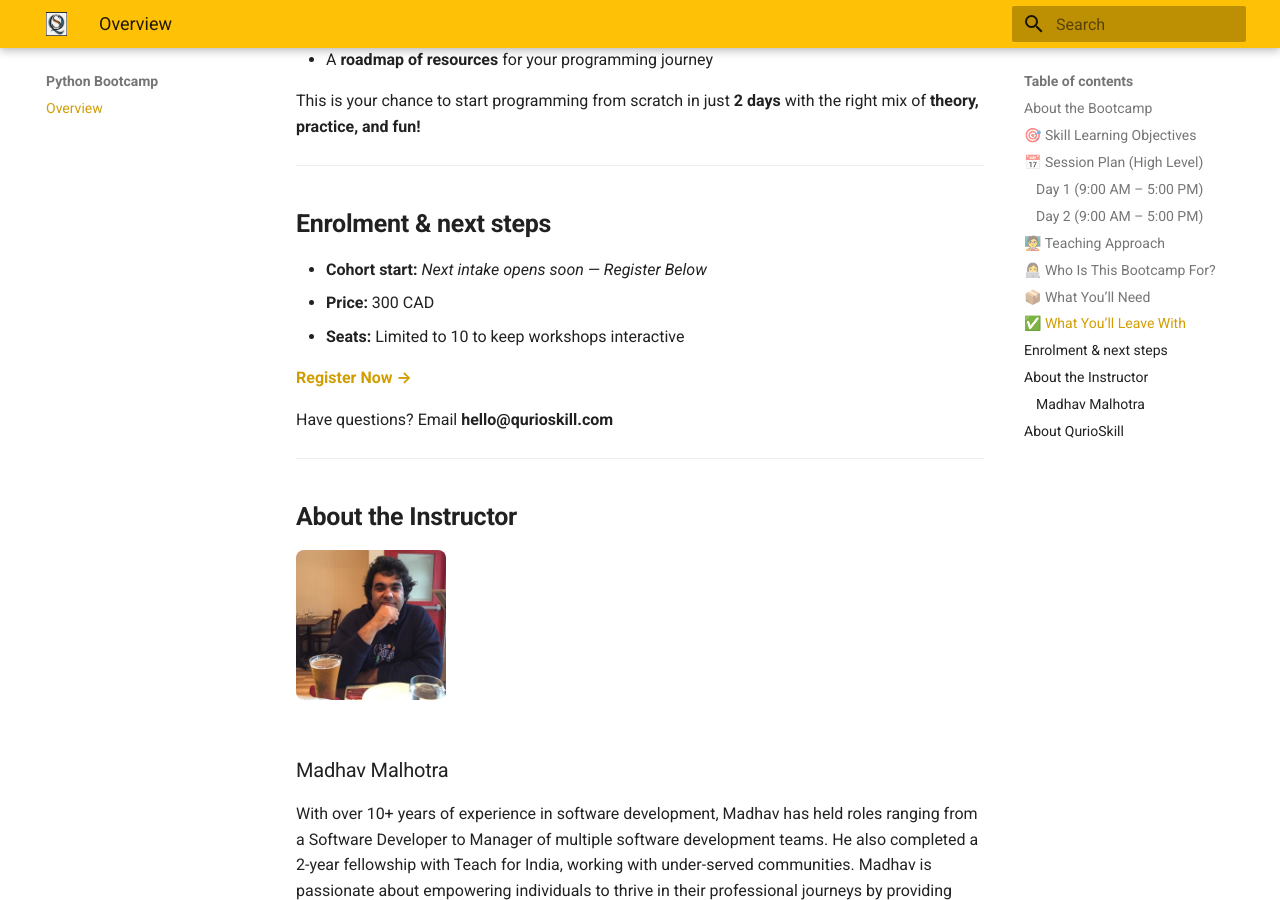
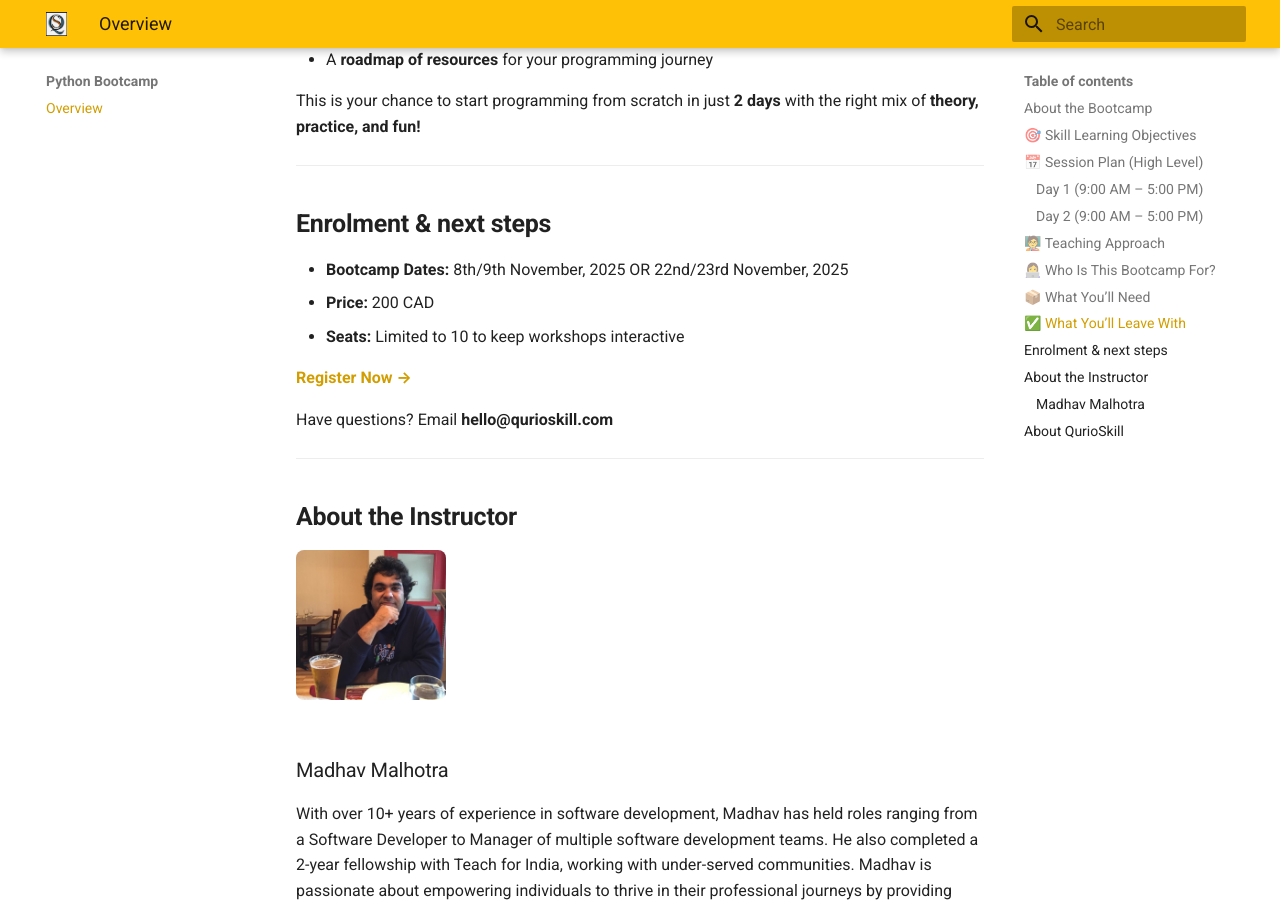
Before and after one commit to qurioskill/Python-Bootcamp, an MkDocs documentation site: the page built from docs/index.md, in a window 1280 px wide and 900 px high, scrolled down 2659 px. Built offline with MkDocs 1.6.1 and Material for MkDocs 9.7.7, drawn with Linux system fonts in a browser that asks for light colours.

Commit message:
Updated dates

```diff
--- a/docs/index.md
+++ b/docs/index.md
@@ -96,11 +96,11 @@
 
 ## **Enrolment & next steps**
 
-* **Cohort start:** _Next intake opens soon — Register Below_
-* **Price:** 300 CAD
+* **Bootcamp Dates:** 8th/9th November, 2025 OR 22nd/23rd November, 2025
+* **Price:** 200 CAD
 * **Seats:** Limited to 10 to keep workshops interactive
 
-[**Register Now →**](https://forms.gle/pZHM9sbEb2T3ZyRE9)
+[**Register Now →**](https://forms.gle/x7qAfwzBngdA2UfH6)
 
 Have questions? Email **hello@qurioskill.com**
 
```
